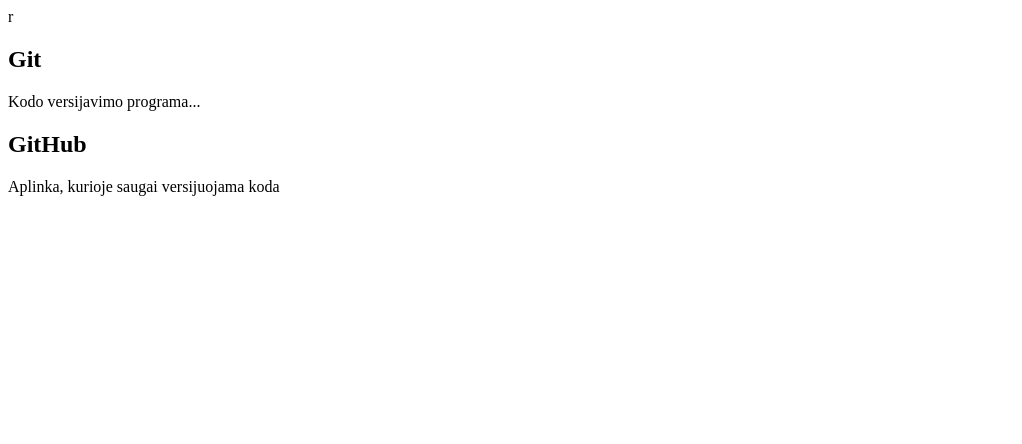
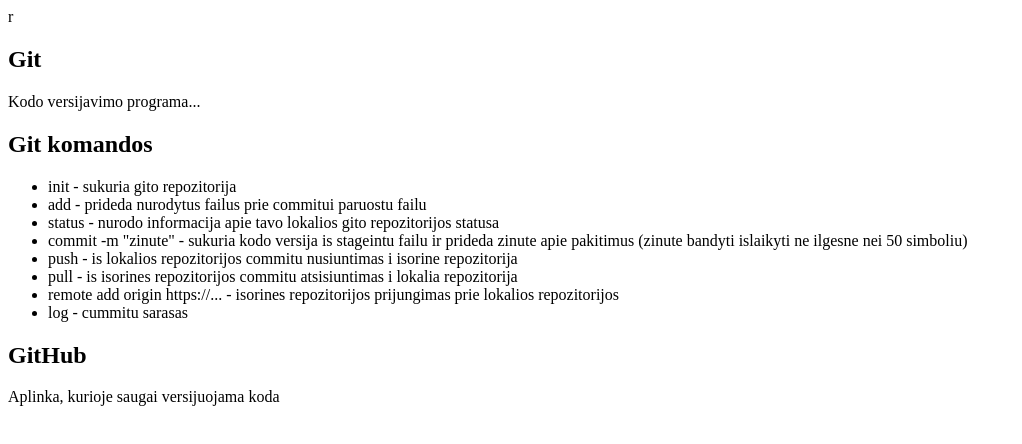
Before and after one commit to OutCoy/testing, a plain HTML site: page index.html in a window 1280 px wide. Shown: the whole page, without its empty margins (0-1022 px from the left). Drawn offline with Linux system fonts and the light colour scheme.

Commit message:
Pridetos git komandos

```diff
--- a/index.html
+++ b/index.html
@@ -15,6 +15,17 @@
             <p>
                 Kodo versijavimo programa...
             </p>
+            <h2>Git komandos</h2>
+            <ul>
+                <li>init - sukuria gito repozitorija</li>
+                <li>add - prideda nurodytus failus prie commitui paruostu failu</li>
+                <li>status - nurodo informacija apie tavo lokalios gito repozitorijos statusa</li>
+                <li>commit -m "zinute" - sukuria kodo versija is stageintu failu ir prideda zinute apie pakitimus (zinute bandyti islaikyti ne ilgesne nei 50 simboliu)</li>
+                <li>push - is lokalios repozitorijos commitu nusiuntimas i isorine repozitorija</li>
+                <li>pull - is isorines repozitorijos commitu atsisiuntimas i lokalia repozitorija</li>
+                <li>remote add origin https://... - isorines repozitorijos prijungimas prie lokalios repozitorijos</li>
+                <li>log - cummitu sarasas</li>
+            </ul>
         </section>
         <section id="gitHub">
             <h1>GitHub</h1>
```
